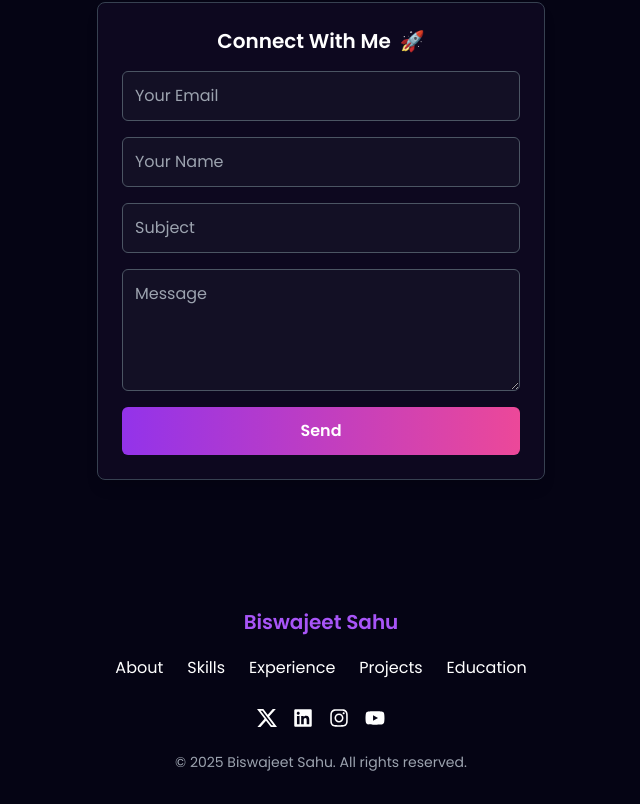
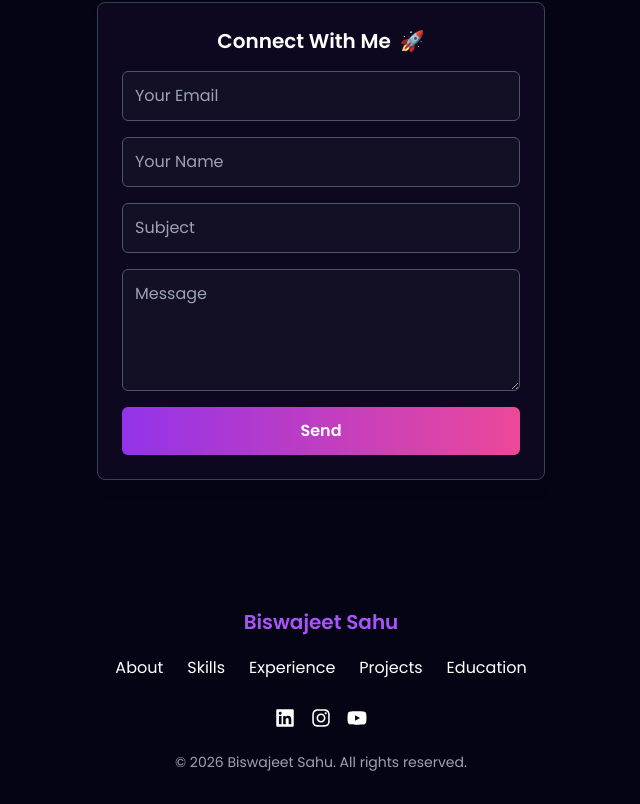
Before and after one commit to Biswajeet45/MY-PORTFOLIO, a React (Vite) app: page / in a window 1280 px wide. Shown: the part 7763-8567 px from the top of the page, without its empty margins (319-959 px from the left). Built offline with nearby package versions, Linux system fonts and the light colour scheme.

Commit message:
Small changes

```diff
--- a/src/components/Footer/Footer.jsx
+++ b/src/components/Footer/Footer.jsx
@@ -39,7 +39,6 @@
         {/* Social Media Icons - Responsive */}
         <div className="flex flex-wrap justify-center space-x-4 mt-6">
           {[
-            { icon: <SiX />, link: "https://x.com/Biswa42" },
             { icon: <FaLinkedin />, link: "https://www.linkedin.com/in/biswajeet-sahu-318419235/" },
             { icon: <FaInstagram />, link: "https://www.instagram.com/_mr_biswajeet/" },
             { icon: <FaYoutube />, link: "https://www.youtube.com/@biswajeetsahu2963" },
@@ -59,7 +58,7 @@
 
         {/* Copyright Text */}
         <p className="text-sm text-gray-400 mt-6">
-          © 2025 Biswajeet Sahu. All rights reserved.
+          © 2026 Biswajeet Sahu. All rights reserved.
         </p>
       </div>
     </footer>
```
